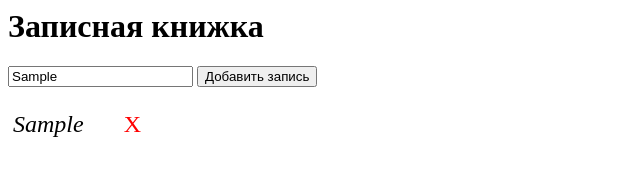
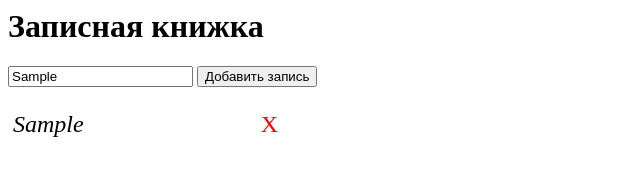
Before and after one commit to VasiliiV/Notebook, a plain HTML site: page index.html in a window 1280 px wide. Both pictures are taken after typing "Sample" into the empty fields and a click on the button "Добавить запись". Shown: the full height of the page, 0-640 px from the left. Drawn offline with Linux system fonts and the light colour scheme.

Commit message:
Update style.css

```diff
--- a/style.css
+++ b/style.css
@@ -13,7 +13,10 @@
 .menu-number-del {
     color: red;
     font-size: x-large;
+    cursor: pointer;
 }
 .addNumber {
+    width: 270px;
     display: flex;
+    justify-content: space-between;
 }
```
